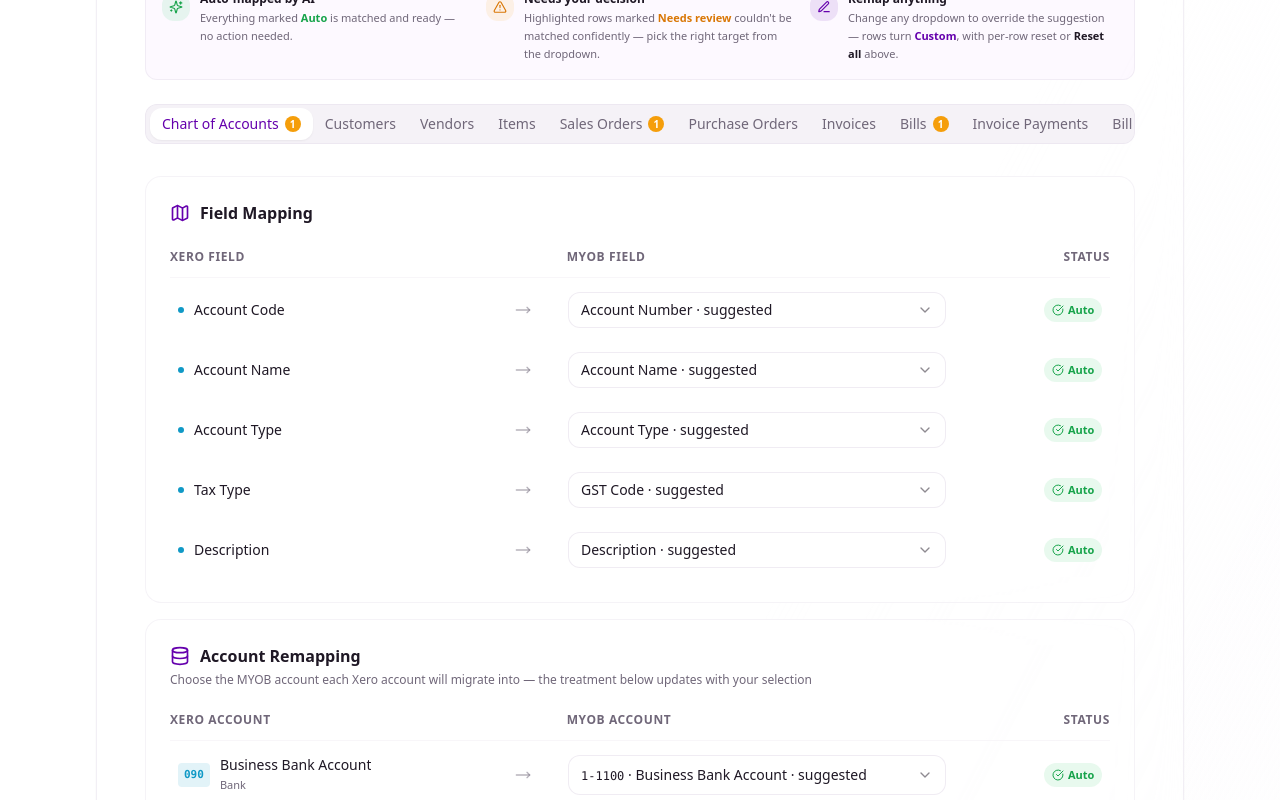
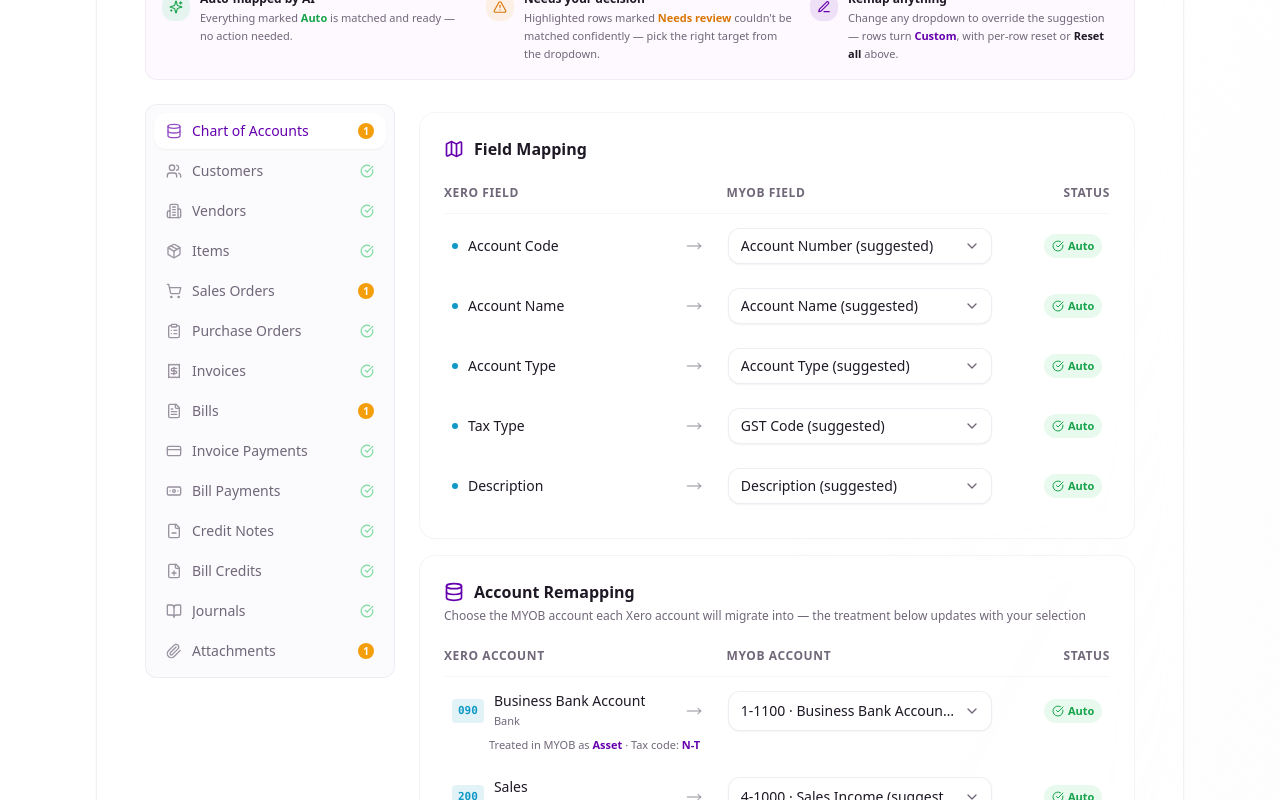
Before and after one commit to gregorydsouzaoffice/xero-to-myob, a Next.js app: page /dashboard/new-migration/map in a window 1280 px wide. Shown: the part 640-1440 px from the top of the page. Built offline with nearby package versions, Linux system fonts and the light colour scheme.

Commit message:
style: Replace standard Select components with customized MappingSelect components

```diff
--- a/app/dashboard/new-migration/map/page.tsx
+++ b/app/dashboard/new-migration/map/page.tsx
@@ -7,31 +7,34 @@ import { Button } from "@/components/ui/button"
 import { Card, CardContent, CardDescription, CardHeader, CardTitle, CardFooter } from "@/components/ui/card"
 import { Tabs, TabsContent, TabsList, TabsTrigger } from "@/components/ui/tabs"
 import {
-  Select,
-  SelectContent,
-  SelectGroup,
-  SelectItem,
-  SelectLabel,
-  SelectSeparator,
-  SelectTrigger,
-  SelectValue,
-} from "@/components/ui/select"
-import {
   AlertTriangle,
   ArrowLeft,
   ArrowRight,
+  ChevronDown,
+  Banknote,
+  BookOpen,
+  Building2,
   CheckCircle,
   CheckSquare,
+  ClipboardList,
+  CreditCard,
   Database,
+  FileMinus,
+  FilePlus,
   FileText,
   Map,
   MoveRight,
+  Package,
+  Paperclip,
   PenLine,
+  Receipt,
   RotateCcw,
   Settings2,
+  ShoppingCart,
   SkipForward,
   Sparkles,
   Upload,
+  Users,
 } from "lucide-react"
 
 /* ---------------------------------------------------------------------------
@@ -565,6 +568,83 @@ const CATEGORIES: CategoryDef[] = [
   },
 ]
 
+interface SelectOption {
+  value: string
+  label: string
+}
+
+// Native select styled to match the design system — renders its value in the
+// initial HTML (no hydration dependency) and supports grouped options
+function MappingSelect({
+  value,
+  onChange,
+  placeholder,
+  options,
+  groups,
+  review = false,
+  tall = false,
+}: {
+  value: string
+  onChange: (v: string) => void
+  placeholder?: string
+  options?: SelectOption[]
+  groups?: { label: string; options: SelectOption[] }[]
+  review?: boolean
+  tall?: boolean
+}) {
+  return (
+    <div className="relative w-full">
+      <select
+        value={value}
+        onChange={(e) => onChange(e.target.value)}
+        className={`${tall ? "h-10" : "h-9"} w-full cursor-pointer appearance-none truncate rounded-lg border bg-card px-3 pr-9 text-sm text-foreground shadow-sm outline-none transition-colors duration-200 hover:border-primary/40 focus:border-primary focus:ring-2 focus:ring-ring/30 ${
+        review && !value
+          ? "border-amber-500/60 text-amber-700 dark:text-amber-400"
+          : "border-border/60"
+      }`}
+      >
+        {placeholder && (
+          <option value="" disabled>
+            {placeholder}
+          </option>
+        )}
+        {options?.map((opt) => (
+          <option key={opt.value} value={opt.value}>
+            {opt.label}
+          </option>
+        ))}
+        {groups?.map((group) => (
+          <optgroup key={group.label} label={group.label}>
+            {group.options.map((opt) => (
+              <option key={opt.value} value={opt.value}>
+                {opt.label}
+              </option>
+            ))}
+          </optgroup>
+        ))}
+      </select>
+      <ChevronDown className="pointer-events-none absolute right-3 top-1/2 h-4 w-4 -translate-y-1/2 text-muted-foreground" />
+    </div>
+  )
+}
+
+const CATEGORY_ICONS: Record<string, React.ComponentType<{ className?: string }>> = {
+  accounts: Database,
+  customers: Users,
+  vendors: Building2,
+  items: Package,
+  "sales-orders": ShoppingCart,
+  "purchase-orders": ClipboardList,
+  invoices: Receipt,
+  bills: FileText,
+  "invoice-payments": CreditCard,
+  "bill-payments": Banknote,
+  "credit-notes": FileMinus,
+  "bill-credits": FilePlus,
+  journals: BookOpen,
+  attachments: Paperclip,
+}
+
 /* ------------------------------------------------------------------------- */
 
 export default function MapData() {
@@ -873,27 +953,38 @@ export default function MapData() {
               </div>
 
               <Tabs defaultValue="accounts" className="w-full">
-                <TabsList className="mb-6 w-full justify-start rounded-xl p-1 backdrop-blur-md bg-muted border border-border/50 overflow-x-auto">
-                  {CATEGORIES.map((cat) => (
+                <div className="grid gap-6 lg:grid-cols-[250px_minmax(0,1fr)]">
+                  {/* Category rail — every category visible, no scrollbar */}
+                  <TabsList className="h-auto w-full flex-col items-stretch justify-start gap-1 self-start rounded-xl border border-border/50 bg-muted/40 p-2 backdrop-blur-md lg:sticky lg:top-24">
+                    {CATEGORIES.map((cat) => {
+                      const CategoryIcon = CATEGORY_ICONS[cat.key]
+                      return (
                         <TabsTrigger
                           key={cat.key}
                           value={cat.key}
-                      className="rounded-lg data-[state=active]:bg-card data-[state=active]:text-primary data-[state=active]:shadow-sm whitespace-nowrap"
+                          className="w-full justify-between gap-2 rounded-lg px-3 py-2 text-sm font-medium text-muted-foreground transition-all duration-200 hover:text-foreground data-[state=active]:bg-card data-[state=active]:text-primary data-[state=active]:shadow-sm"
                         >
-                      {cat.label}
+                          <span className="flex min-w-0 items-center gap-2.5">
+                            <CategoryIcon className="h-4 w-4 shrink-0 opacity-70" />
+                            <span className="truncate">{cat.label}</span>
+                          </span>
                           {reviewCounts[cat.key] > 0 ? (
-                        <span className="ml-1.5 inline-flex h-4 min-w-4 animate-pulse items-center justify-center rounded-full bg-amber-500 px-1 text-[10px] font-bold text-white">
+                            <span className="inline-flex h-4 min-w-4 shrink-0 animate-pulse items-center justify-center rounded-full bg-amber-500 px-1 text-[10px] font-bold text-white">
                               {reviewCounts[cat.key]}
                             </span>
                           ) : customCounts[cat.key] > 0 ? (
-                        <span className="ml-1.5 inline-flex h-4 min-w-4 items-center justify-center rounded-full bg-primary px-1 text-[10px] font-bold text-primary-foreground">
+                            <span className="inline-flex h-4 min-w-4 shrink-0 items-center justify-center rounded-full bg-primary px-1 text-[10px] font-bold text-primary-foreground">
                               {customCounts[cat.key]}
                             </span>
-                      ) : null}
+                          ) : (
+                            <CheckCircle className="h-3.5 w-3.5 shrink-0 text-green-500/60" />
+                          )}
                         </TabsTrigger>
-                  ))}
+                      )
+                    })}
                   </TabsList>
 
+                  <div className="min-w-0">
                     {CATEGORIES.map((cat) => (
                   <TabsContent key={cat.key} value={cat.key} className="space-y-4">
                     {/* Field mapping */}
@@ -944,37 +1035,21 @@ export default function MapData() {
                                 <MoveRight className="h-4 w-4 text-muted-foreground/50" />
                               </div>
                               <div className="col-span-5">
-                                <Select
-                                  key={value || "unset"}
-                                  value={value || undefined}
-                                  onValueChange={(v) =>
+                                <MappingSelect
+                                  value={value}
+                                  review={state === "review"}
+                                  placeholder="Select MYOB field…"
+                                  onChange={(v) =>
                                     setOverride(fieldOverrides, setFieldOverrides, key, v, field.suggested)
                                   }
-                                >
-                                  <SelectTrigger
-                                    className={`h-9 rounded-lg bg-card text-sm transition-colors hover:border-primary/40 ${
-                                      state === "review"
-                                        ? "border-amber-500/60 text-amber-700 dark:text-amber-400"
-                                        : "border-border/60"
-                                    }`}
-                                  >
-                                    <SelectValue placeholder="Select MYOB field…" />
-                                  </SelectTrigger>
-                                  <SelectContent>
-                                    {field.suggested && (
-                                      <SelectItem value={field.suggested}>{field.suggested} · suggested</SelectItem>
-                                    )}
-                                    {field.alternates.map((alt) => (
-                                      <SelectItem key={alt} value={alt}>
-                                        {alt}
-                                      </SelectItem>
-                                    ))}
-                                    <SelectSeparator />
-                                    <SelectItem value={SKIP} className="text-amber-600">
-                                      Do not migrate this field
-                                    </SelectItem>
-                                  </SelectContent>
-                                </Select>
+                                  options={[
+                                    ...(field.suggested
+                                      ? [{ value: field.suggested, label: `${field.suggested} (suggested)` }]
+                                      : []),
+                                    ...field.alternates.map((alt) => ({ value: alt, label: alt })),
+                                    { value: SKIP, label: "— Do not migrate this field" },
+                                  ]}
+                                />
                               </div>
                               <div className="col-span-2 flex items-center justify-end gap-1.5">
                                 {(state === "custom" || state === "skipped") && (
@@ -1046,10 +1121,12 @@ export default function MapData() {
                                     <MoveRight className="h-4 w-4 text-muted-foreground/50" />
                                   </div>
                                   <div className="col-span-5">
-                                    <Select
-                                      key={value || "unset"}
-                                      value={value || undefined}
-                                      onValueChange={(v) =>
+                                    <MappingSelect
+                                      value={value}
+                                      review={state === "review"}
+                                      tall
+                                      placeholder="Choose MYOB account…"
+                                      onChange={(v) =>
                                         setOverride(
                                           accountOverrides,
                                           setAccountOverrides,
@@ -1058,34 +1135,14 @@ export default function MapData() {
                                           account.suggested,
                                         )
                                       }
-                                    >
-                                      <SelectTrigger
-                                        className={`h-10 rounded-lg bg-card text-sm transition-colors hover:border-primary/40 ${
-                                          state === "review"
-                                            ? "border-amber-500/60 text-amber-700 dark:text-amber-400"
-                                            : "border-border/60"
-                                        }`}
-                                      >
-                                        <SelectValue placeholder="Choose MYOB account…" />
-                                      </SelectTrigger>
-                                      <SelectContent className="max-h-72">
-                                        {ACCOUNT_TYPE_ORDER.map((type) => {
-                                          const group = MYOB_ACCOUNTS.filter((a) => a.type === type)
-                                          if (group.length === 0) return null
-                                          return (
-                                            <SelectGroup key={type}>
-                                              <SelectLabel>{type}</SelectLabel>
-                                              {group.map((a) => (
-                                                <SelectItem key={a.code} value={a.code}>
-                                                  <span className="font-mono text-xs">{a.code}</span> · {a.name}
-                                                  {a.code === account.suggested ? " · suggested" : ""}
-                                                </SelectItem>
-                                              ))}
-                                            </SelectGroup>
-                                          )
-                                        })}
-                                      </SelectContent>
-                                    </Select>
+                                      groups={ACCOUNT_TYPE_ORDER.map((type) => ({
+                                        label: type,
+                                        options: MYOB_ACCOUNTS.filter((a) => a.type === type).map((a) => ({
+                                          value: a.code,
+                                          label: `${a.code} · ${a.name}${a.code === account.suggested ? " (suggested)" : ""}`,
+                                        })),
+                                      })).filter((g) => g.options.length > 0)}
+                                    />
                                   </div>
                                   <div className="col-span-2 flex items-center justify-end gap-1.5">
                                     {isCustom && (
@@ -1164,25 +1221,18 @@ export default function MapData() {
                                     }
                                   />
                                 )}
-                                <Select
+                                <div className="w-[280px]">
+                                  <MappingSelect
                                     value={value}
-                                  onValueChange={(v) =>
+                                    onChange={(v) =>
                                       setOverride(ruleOverrides, setRuleOverrides, key, v, rule.suggested)
                                     }
-                                >
-                                  <SelectTrigger className="h-9 w-[260px] rounded-lg border-border/60 bg-card text-sm transition-colors hover:border-primary/40">
-                                    <SelectValue />
-                                  </SelectTrigger>
-                                  <SelectContent>
-                                    {rule.options.map((opt) => (
-                                      <SelectItem key={opt.value} value={opt.value}>
-                                        {opt.label}
-                                        {opt.value === rule.suggested && opt.hint !== "Recommended" ? " · suggested" : ""}
-                                        {opt.hint === "Recommended" ? " · recommended" : ""}
-                                      </SelectItem>
-                                    ))}
-                                  </SelectContent>
-                                </Select>
+                                    options={rule.options.map((opt) => ({
+                                      value: opt.value,
+                                      label: `${opt.label}${opt.value === rule.suggested ? " (recommended)" : ""}`,
+                                    }))}
+                                  />
+                                </div>
                                 <StatusBadge state={isCustom ? "custom" : "auto"} />
                               </div>
                             </div>
@@ -1192,6 +1242,8 @@ export default function MapData() {
                     </div>
                   </TabsContent>
                     ))}
+                  </div>
+                </div>
               </Tabs>
             </CardContent>
             <CardFooter className="flex items-center justify-between border-t border-border/30 pt-6 mt-4">
```
Lines whose indentation alone changed are shown as unchanged.
